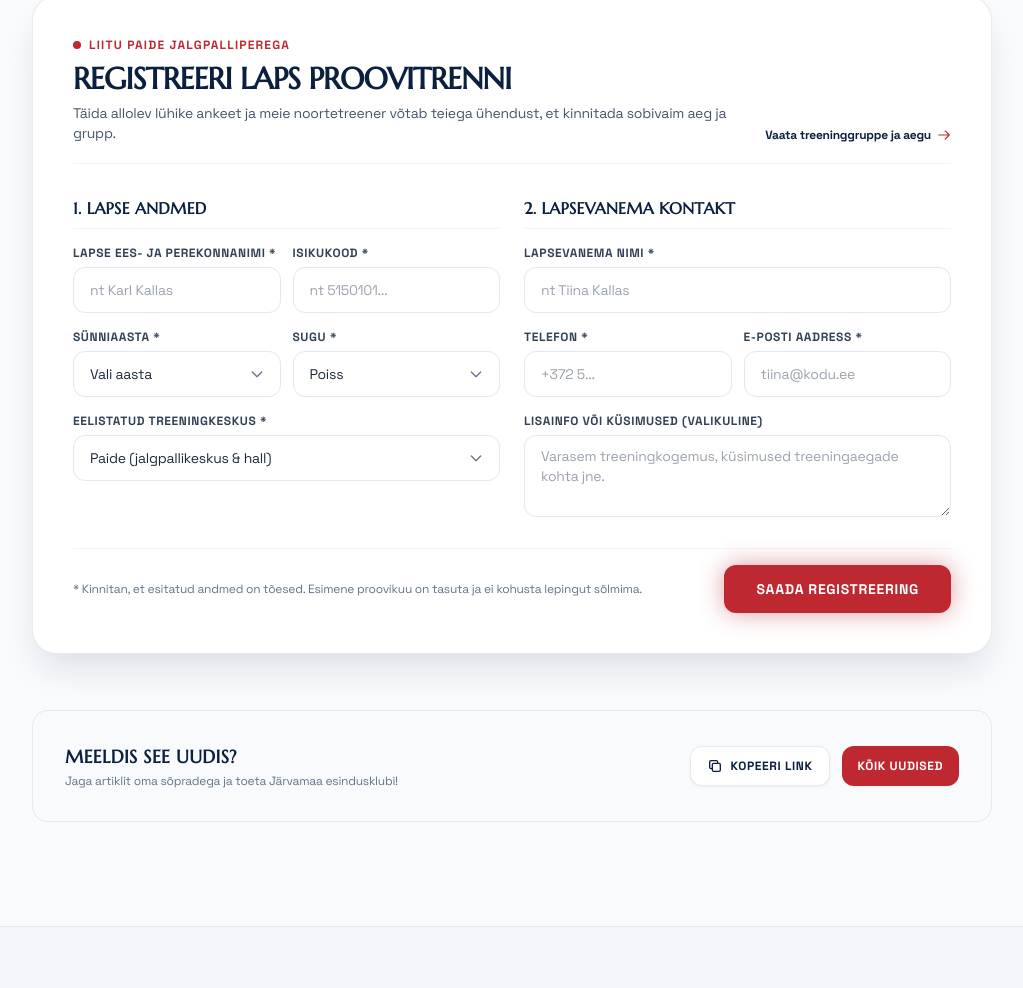
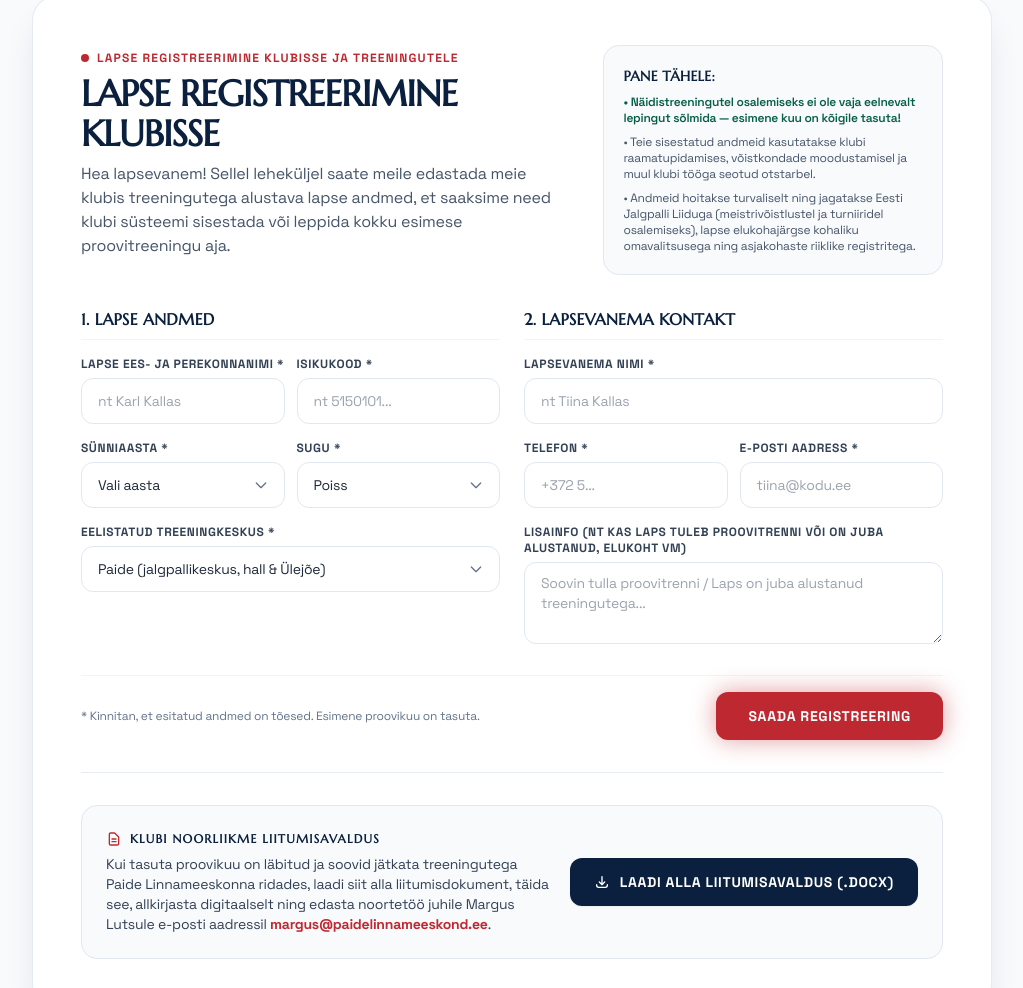
Before and after one commit to DimaGrubii/Paide-Linnameeskond, a plain HTML site: page artikkel-uute-laste-vastuvott.html in a window 1280 px wide. Shown: the part 1656-2644 px from the top of the page, without its empty margins (128-1151 px from the left). Drawn offline with nearby package versions, Linux system fonts and the light colour scheme.

Commit message:
Unify child registration form across pages and add membership application download section

```diff
--- a/artikkel-uute-laste-vastuvott.html
+++ b/artikkel-uute-laste-vastuvott.html
@@ -353,32 +353,42 @@
       </article>
 
       <!-- ========================================================================= -->
-      <!-- EMBEDDED REGISTRATION FORM: REGISTREERI LAPS PROOVITRENNI                 -->
+      <!-- EMBEDDED REGISTRATION FORM: LAPSE REGISTREERIMINE KLUBISSE                -->
       <!-- ========================================================================= -->
-      <section id="registreeru" class="mb-14 w-full">
-        <div class="bg-white rounded-3xl p-6 sm:p-10 hairline-border shadow-elevated">
+      <section id="registreeru" class="mb-14 w-full font-sans">
+        <div class="bg-white rounded-3xl p-6 sm:p-10 lg:p-12 hairline-border shadow-elevated">
 
-          <div class="flex flex-col sm:flex-row sm:items-end justify-between gap-4 mb-8 pb-5 border-b border-slate-100">
-            <div class="max-w-2xl">
-              <div class="flex items-center gap-2 text-crimson text-xs font-bold tracking-widest uppercase mb-2 font-sans">
+          <div class="grid grid-cols-1 lg:grid-cols-12 gap-8 mb-8">
+            <div class="lg:col-span-7">
+              <div class="inline-flex items-center gap-2 text-crimson text-xs font-bold tracking-widest uppercase mb-2 font-sans">
                 <span class="w-2 h-2 rounded-full bg-crimson"></span>
-                <span>Liitu Paide jalgpalliperega</span>
+                <span>Lapse registreerimine klubisse ja treeningutele</span>
               </div>
-              <h2 class="font-display font-black text-2xl sm:text-3xl text-navy uppercase tracking-tight">
-                Registreeri Laps Proovitrenni
+              <h2 class="font-display font-black text-2xl sm:text-4xl text-navy uppercase tracking-tight">
+                Lapse Registreerimine Klubisse
               </h2>
-              <p class="text-sm text-slate-600 mt-1.5 font-sans">
-                Täida allolev lühike ankeet ja meie noortetreener võtab teiega ühendust, et kinnitada sobivaim aeg ja grupp.
+              <p class="text-sm sm:text-base text-slate-600 mt-2 leading-relaxed">
+                Hea lapsevanem! Sellel leheküljel saate meile edastada meie klubis treeningutega alustava lapse andmed, et saaksime need klubi süsteemi sisestada või leppida kokku esimese proovitreeningu aja.
               </p>
             </div>
-            <a href="noortetoo.html#grupid" class="inline-flex items-center gap-1.5 text-xs font-bold text-navy hover:text-crimson transition-colors whitespace-nowrap font-sans shrink-0">
-              <span>Vaata treeninggruppe ja aegu</span>
-              <svg class="w-3.5 h-3.5 text-crimson" fill="none" stroke="currentColor" viewBox="0 0 24 24"><path stroke-linecap="round" stroke-linejoin="round" stroke-width="2" d="M14 5l7 7m0 0l-7 7m7-7H3"/></svg>
-            </a>
+
+            <!-- Official Data & Privacy Notice -->
+            <div class="lg:col-span-5 bg-slate-50 rounded-2xl p-5 border border-slate-200 text-xs text-slate-600 space-y-2">
+              <div class="font-display font-bold text-sm text-navy uppercase">Pane tähele:</div>
+              <p class="text-emerald-800 font-semibold">
+                • Näidistreeningutel osalemiseks ei ole vaja eelnevalt lepingut sõlmida — esimene kuu on kõigile tasuta!
+              </p>
+              <p>
+                • Teie sisestatud andmeid kasutatakse klubi raamatupidamises, võistkondade moodustamisel ja muul klubi tööga seotud otstarbel.
+              </p>
+              <p>
+                • Andmeid hoitakse turvaliselt ning jagatakse Eesti Jalgpalli Liiduga (meistrivõistlustel ja turniiridel osalemiseks), lapse elukohajärgse kohaliku omavalitsusega ning asjakohaste riiklike registritega.
+              </p>
+            </div>
           </div>
 
-          <form id="youth-reg-form" action="register.php" method="POST" class="space-y-6 font-sans">
-            <!-- Anti-spam honeypot field (invisible to humans) -->
+          <form id="youth-reg-form" action="register.php" method="POST" class="space-y-6">
+            <!-- Anti-spam honeypot field -->
             <input type="text" name="website_url" id="website-url" tabindex="-1" autocomplete="off" class="hidden" aria-hidden="true">
 
             <div class="grid grid-cols-1 md:grid-cols-2 gap-6">
@@ -414,17 +424,21 @@
                     <div class="relative">
                       <select id="child-birthyear" name="child_birthyear" required class="w-full appearance-none pl-4 pr-10 py-3 rounded-xl border border-slate-200 text-sm text-slate-800 focus:outline-none focus:border-crimson focus:ring-1 focus:ring-crimson bg-white cursor-pointer">
                         <option value="">Vali aasta</option>
-                        <option value="2019">2019 (5 a)</option>
-                        <option value="2018">2018 (6 a)</option>
-                        <option value="2017">2017 (7 a)</option>
-                        <option value="2016">2016 (8 a)</option>
-                        <option value="2015">2015 (9 a)</option>
-                        <option value="2014">2014 (10 a)</option>
-                        <option value="2013">2013 (11 a)</option>
-                        <option value="2012">2012 (12 a)</option>
-                        <option value="2011">2011 (13 a)</option>
-                        <option value="2010">2010 (14 a)</option>
-                        <option value="2009">2009 (15 a)</option>
+                        <option value="2022">2022</option>
+                        <option value="2021">2021</option>
+                        <option value="2020">2020</option>
+                        <option value="2019">2019</option>
+                        <option value="2018">2018</option>
+                        <option value="2017">2017</option>
+                        <option value="2016">2016</option>
+                        <option value="2015">2015</option>
+                        <option value="2014">2014</option>
+                        <option value="2013">2013</option>
+                        <option value="2012">2012</option>
+                        <option value="2011">2011</option>
+                        <option value="2010">2010</option>
+                        <option value="2009">2009</option>
+                        <option value="2008">2008</option>
                       </select>
                       <div class="pointer-events-none absolute inset-y-0 right-0 flex items-center pr-4 text-slate-500">
                         <svg class="w-4 h-4" fill="none" stroke="currentColor" viewBox="0 0 24 24"><path stroke-linecap="round" stroke-linejoin="round" stroke-width="2" d="M19 9l-7 7-7-7"/></svg>
@@ -453,11 +467,11 @@
                   </label>
                   <div class="relative">
                     <select id="training-location" name="training_location" required class="w-full appearance-none pl-4 pr-10 py-3 rounded-xl border border-slate-200 text-sm text-slate-800 focus:outline-none focus:border-crimson focus:ring-1 focus:ring-crimson bg-white cursor-pointer">
-                      <option value="paide">Paide (jalgpallikeskus & hall)</option>
-                      <option value="tyri">Türi (linnastaadion & spordihoone)</option>
-                      <option value="koeru">Koeru (keskkooli staadion)</option>
-                      <option value="jarva-jaani">Järva-Jaani</option>
-                      <option value="aravete">Aravete & Albu</option>
+                      <option value="paide">Paide (jalgpallikeskus, hall & Ülejõe)</option>
+                      <option value="tyri">Türi (põhikooli staadion & lasteaiad)</option>
+                      <option value="koeru">Koeru (keskkooli staadion & lasteaed)</option>
+                      <option value="jarva-jaani">Järva-Jaani (Arena & Kasekopli)</option>
+                      <option value="aravete">Aravete (põhikooli staadion)</option>
                     </select>
                     <div class="pointer-events-none absolute inset-y-0 right-0 flex items-center pr-4 text-slate-500">
                       <svg class="w-4 h-4" fill="none" stroke="currentColor" viewBox="0 0 24 24"><path stroke-linecap="round" stroke-linejoin="round" stroke-width="2" d="M19 9l-7 7-7-7"/></svg>
@@ -499,9 +513,9 @@
 
                 <div>
                   <label class="block text-xs font-bold text-slate-700 uppercase tracking-wider mb-1.5" for="notes">
-                    Lisainfo või küsimused (valikuline)
+                    Lisainfo (nt kas laps tuleb proovitrenni või on juba alustanud, elukoht vm)
                   </label>
-                  <textarea id="notes" name="notes" rows="3" placeholder="Varasem treeningkogemus, küsimused treeningaegade kohta jne."
+                  <textarea id="notes" name="notes" rows="3" placeholder="Soovin tulla proovitrenni / Laps on juba alustanud treeningutega..."
                             class="w-full px-4 py-2.5 rounded-xl border border-slate-200 text-sm focus:outline-none focus:border-crimson focus:ring-1 focus:ring-crimson"></textarea>
                 </div>
               </div>
@@ -511,7 +525,7 @@
             <!-- Submit Button & Feedback -->
             <div class="pt-4 border-t border-slate-100 flex flex-col sm:flex-row items-center justify-between gap-4">
               <div class="text-xs text-slate-500">
-                * Kinnitan, et esitatud andmed on tõesed. Esimene proovikuu on tasuta ja ei kohusta lepingut sõlmima.
+                * Kinnitan, et esitatud andmed on tõesed. Esimene proovikuu on tasuta.
               </div>
               <button type="submit" id="youth-reg-submit-btn" class="w-full sm:w-auto px-8 py-3.5 rounded-xl bg-crimson hover:bg-crimson-700 disabled:opacity-60 text-white font-bold text-sm tracking-wider uppercase transition-all shadow-glow-red hover:shadow-lg transform active:scale-95 whitespace-nowrap cursor-pointer">
                 Saada registreering
@@ -531,11 +545,32 @@
                 <span>Aitäh! Registreering on edukalt vastu võetud.</span>
               </div>
               <p class="text-xs text-emerald-700">
-                Meie noortetreener võtab teiega 1-2 tööpäeva jooksul ühendust esimese proovitreeningu täpse aja ja koha osas.
+                Meie noortetreener või noortetöö juht võtab teiega 1–2 tööpäeva jooksul ühendust.
               </p>
             </div>
 
           </form>
+
+          <!-- Noorliikme liitumisavalduse allalaadimise plokk -->
+          <div class="mt-8 pt-8 border-t border-slate-200/80">
+            <div class="bg-slate-50 rounded-2xl p-5 sm:p-6 border border-slate-200 flex flex-col lg:flex-row lg:items-center justify-between gap-5">
+              <div class="max-w-3xl">
+                <div class="inline-flex items-center gap-2 text-navy text-xs font-bold tracking-widest uppercase mb-1.5 font-display">
+                  <svg class="w-4 h-4 text-crimson shrink-0" fill="none" stroke="currentColor" viewBox="0 0 24 24"><path stroke-linecap="round" stroke-linejoin="round" stroke-width="2" d="M9 12h6m-6 4h6m2 5H7a2 2 0 01-2-2V5a2 2 0 012-2h5.586a1 1 0 01.707.293l5.414 5.414a1 1 0 01.293.707V19a2 2 0 01-2 2z"/></svg>
+                  <span>Klubi Noorliikme Liitumisavaldus</span>
+                </div>
+                <p class="text-xs sm:text-sm text-slate-700 leading-relaxed">
+                  Kui tasuta proovikuu on läbitud ja soovid jätkata treeningutega Paide Linnameeskonna ridades, laadi siit alla liitumisdokument, täida see, allkirjasta digitaalselt ning edasta noortetöö juhile Margus Lutsule e-posti aadressil <a href="mailto:margus@paidelinnameeskond.ee" class="font-bold text-crimson hover:underline">margus@paidelinnameeskond.ee</a>.
+                </p>
+              </div>
+              <div class="shrink-0">
+                <a href="assets/Paide%20LM%20noorliikme%20liitumisavaldus.docx" download="Paide LM noorliikme liitumisavaldus.docx" class="w-full sm:w-auto inline-flex items-center justify-center gap-2.5 px-6 py-3.5 rounded-xl bg-navy hover:bg-crimson text-white font-bold text-xs sm:text-sm tracking-wider uppercase transition-all shadow-sm cursor-pointer whitespace-nowrap">
+                  <svg class="w-4 h-4 shrink-0" fill="none" stroke="currentColor" viewBox="0 0 24 24"><path stroke-linecap="round" stroke-linejoin="round" stroke-width="2" d="M4 16v1a3 3 0 003 3h10a3 3 0 003-3v-1m-4-4l-4 4m0 0l-4-4m4 4V4"/></svg>
+                  <span>Laadi alla liitumisavaldus (.docx)</span>
+                </a>
+              </div>
+            </div>
+          </div>
 
         </div>
       </section>
```
Also changed, not shown: noortetoo.html (+21 -0 lines), 1 other file.
